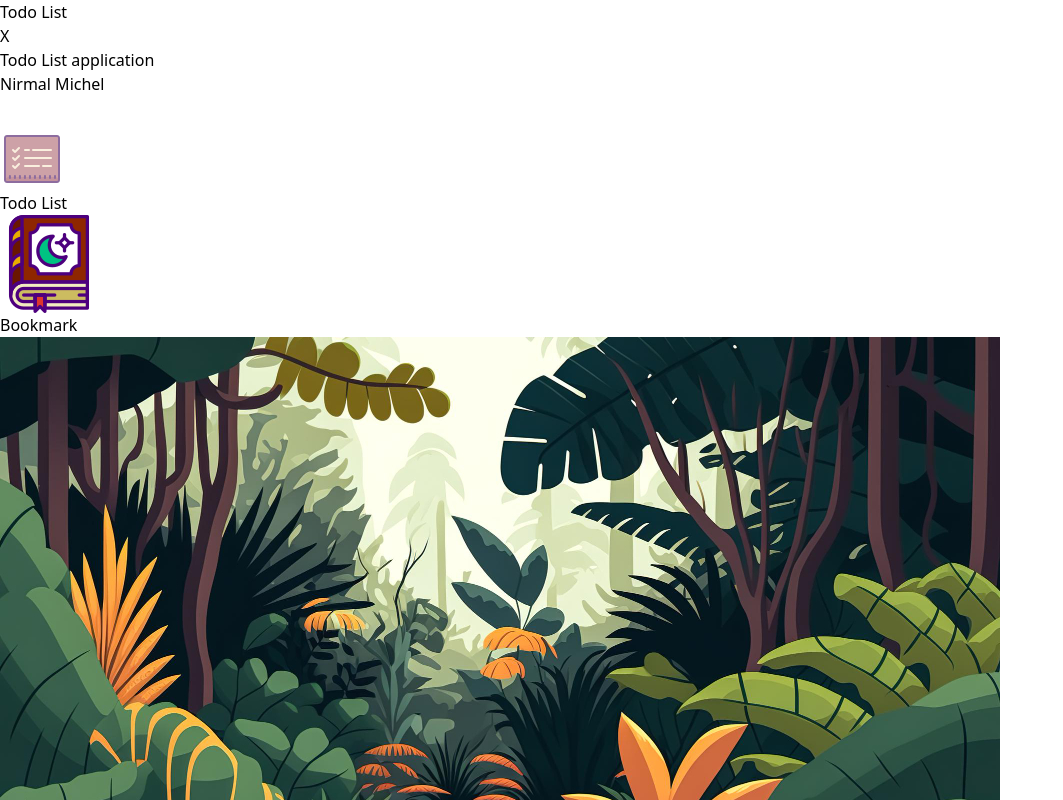
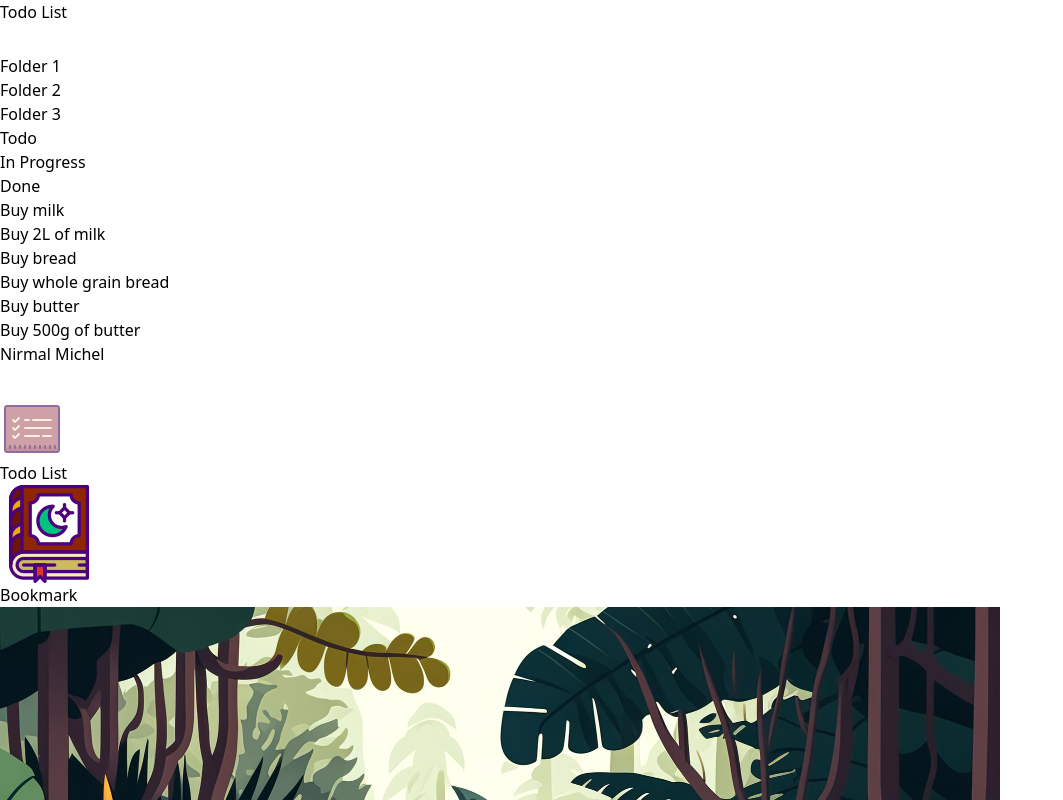
Before and after one commit to PebbleHearts/personal-browser-homepage, a React (Vite) app: page / in a window 1280 px wide. Both pictures are taken after a click on the element 640 px from the left and 87 px from the top of the page. Shown: the top 800 px of the page, without its empty margins (0-1063 px from the left). Built offline with nearby package versions, Linux system fonts and the light colour scheme.

Commit message:
fix: create a very basic skeleton for todo app

```diff
--- a/src/applications/application-wrapper/ApplicationWrapper.tsx
+++ b/src/applications/application-wrapper/ApplicationWrapper.tsx
@@ -8,9 +8,9 @@ type ApplicationWrapperProps = {
 
 const ApplicationWrapper = ({ applicationName, children }: ApplicationWrapperProps) => {
   return (
-    <div className='w-full h-full text-white'>
+    <div className='w-full h-full text-white flex flex-col'>
       <ApplicationHeader name={applicationName} />
-      <div className="p-5">
+      <div className="flex-1 w-full flex overflow-y-auto">
         {children}
       </div>
     </div>
--- a/src/applications/application-wrapper/components/ApplicationHeader.tsx
+++ b/src/applications/application-wrapper/components/ApplicationHeader.tsx
@@ -1,5 +1,6 @@
 import { ApplicationEvents } from "../../../constants/applications";
 import { eventEmitter } from "../../../constants/eventEmitter";
+import LeftArrow from '../../../assets/svg/close_icon.svg';
 
 type ApplicationHeaderProps = {
   name: string;
@@ -18,7 +19,7 @@ const ApplicationHeader = ({ name }: ApplicationHeaderProps) => {
         </h3>
       </div>
       <div className="px-5 py-3 hover:bg-white/25 cursor-pointer" onClick={handleAppClose}>
-        <div>X</div>
+        <img src={LeftArrow} className="w-4 h-4" />
       </div>
     </div>
   );
--- a/src/applications/tod-list/TodoList.tsx
+++ b/src/applications/tod-list/TodoList.tsx
@@ -1,10 +1,12 @@
-import ApplicationWrapper from "../application-wrapper/ApplicationWrapper";
+import ItemsContainer from "./components/items-container/ItemsContainer";
+import Sidebar from "./components/sidebar/Sidebar";
 
 const TodoList = () => {
   return (
-    <ApplicationWrapper applicationName='Todo List'>
-      <div>Todo List application</div>
-    </ApplicationWrapper>
+      <div className="w-full flex flex-row overflow-y-auto p-5 gap-5">
+        <Sidebar />
+        <ItemsContainer />
+      </div>
   );
 }
 
--- /dev/null
+++ b/src/applications/tod-list/TodoListContainer.tsx
@@ -0,0 +1,12 @@
+import ApplicationWrapper from "../application-wrapper/ApplicationWrapper";
+import TodoList from "./TodoList";
+
+const TodoListContainer = () => {
+  return (
+    <ApplicationWrapper applicationName='Todo List'>
+      <TodoList />
+    </ApplicationWrapper>
+  );
+}
+
+export default TodoListContainer;
--- /dev/null
+++ b/src/applications/tod-list/components/items-container/ItemsContainer.tsx
@@ -0,0 +1,39 @@
+const TODO_ITEMS = [
+  {
+    id: 1,
+    title: 'Buy milk',
+    description: 'Buy 2L of milk',
+    completed: false,
+  },
+  {
+    id: 2,
+    title: 'Buy bread',
+    description: 'Buy whole grain bread',
+    completed: true,
+  },
+  {
+    id: 3,
+    title: 'Buy butter',
+    description: 'Buy 500g of butter',
+    completed: false,
+  },
+];
+
+const ItemsContainer: React.FC = () => {
+  return (
+    <div className="flex-1 flex flex-col gap-2">
+      {TODO_ITEMS.map((item) => (
+        <div className="p-3 bg-gray-950/75 rounded-lg">
+          <div>
+            {item.title}
+          </div>
+          <div>
+            {item.description}
+          </div>
+        </div>
+      ))}
+    </div>
+  );
+};
+
+export default ItemsContainer;
--- /dev/null
+++ b/src/applications/tod-list/components/sidebar/Sidebar.tsx
@@ -0,0 +1,18 @@
+const Sidebar = () => {
+  return (
+    <div className="flex flex-row gap-5">
+      <ul>
+        <li>Folder 1</li>
+        <li>Folder 2</li>
+        <li>Folder 3</li>
+      </ul>
+      <ul>
+        <li>Todo</li>
+        <li>In Progress</li>
+        <li>Done</li>
+      </ul>
+    </div>
+  );
+}
+
+export default Sidebar;
--- a/src/components/applications-container/ApplicationsContainer.tsx
+++ b/src/components/applications-container/ApplicationsContainer.tsx
@@ -3,7 +3,7 @@ import ApplicationsOverlay from "../applications-overlay/ApplicationsOverlay";
 import { eventEmitter } from "../../constants/eventEmitter";
 import { Application, ApplicationEvents } from "../../constants/applications";
 import Bookmark from "../../applications/bookmark/Bookmark";
-import TodoList from "../../applications/tod-list/TodoList";
+import TodoList from "../../applications/tod-list/TodoListContainer";
 
 const ApplicationsContainer = () => {
   const [currentApp, setCurrentApp] = useState<Application | null>(null);
```
Also changed, not shown: src/assets/svg/close_icon.svg (added).
